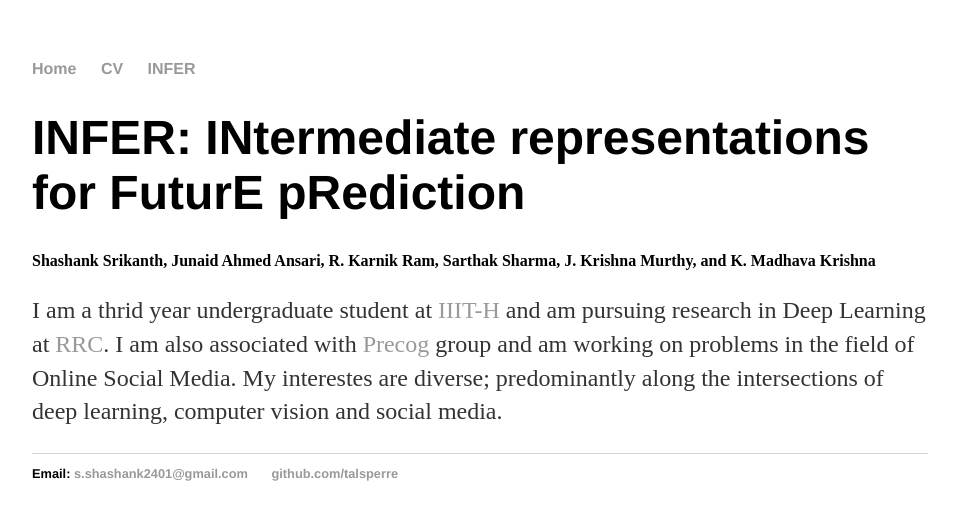
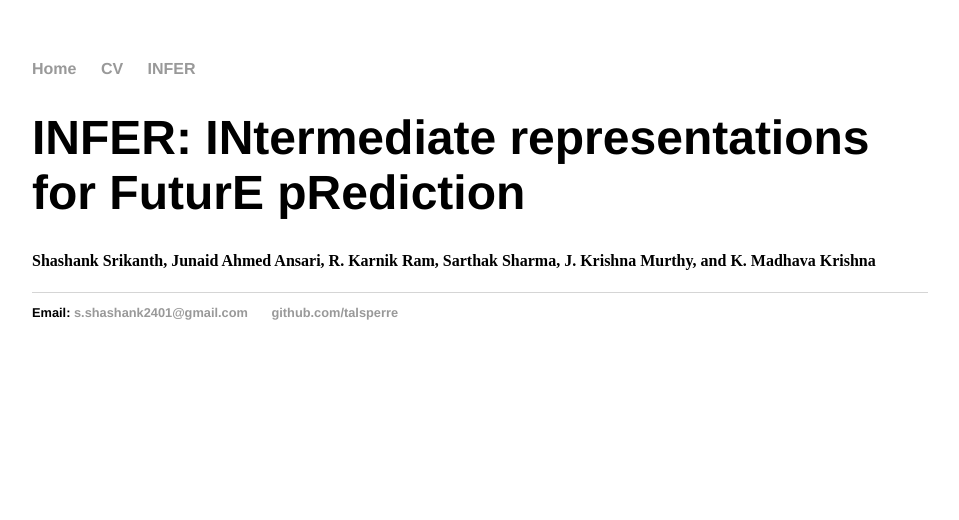
Before and after one commit to talsperre/talsperre.github.io, a Jekyll site: the page built from INFER/index.html, in a window 1280 px wide. Shown: the top 520 px of the page, without its empty margins (160-1119 px from the left). Built offline with Jekyll 4.4.1, drawn with Linux system fonts in a browser that asks for light colours.

Commit message:
Edited index.html

```diff
--- a/INFER/index.html
+++ b/INFER/index.html
@@ -7,7 +7,4 @@ title: Shashank S
         <h1>INFER: INtermediate representations for FuturE pRediction</h1>
         <h4>Shashank Srikanth, Junaid Ahmed Ansari, R. Karnik Ram, Sarthak Sharma, J. Krishna Murthy, and K. Madhava Krishna</h4>
     </div>
-	<p>I am a thrid year undergraduate student at <a href="https://www.iiit.ac.in/">IIIT-H</a> and am pursuing research in Deep Learning at <a href="https://robotics.iiit.ac.in/">RRC</a>.
-	I am also associated with <a href="http://precog.iiitd.edu.in/">Precog</a> group and am working on problems in the field of Online Social Media.
-	My interestes are diverse; predominantly along the intersections of deep learning, computer vision and social media.</p>
 </div><!-- /.blurb -->
--- a/index.html
+++ b/index.html
@@ -4,7 +4,7 @@ title: Shashank S
 ---
 <div class="blurb">
 	<h1>Hi there, I'm Shashank Srikanth!</h1>
-	<p>I am a thrid year undergraduate student at <a href="https://www.iiit.ac.in/">IIIT-H</a> and am pursuing research in Deep Learning at <a href="https://robotics.iiit.ac.in/">RRC</a>.
+	<p style="font-size: 18px;">I am a thrid year undergraduate student at <a href="https://www.iiit.ac.in/">IIIT-H</a> and am pursuing research in Deep Learning at <a href="https://robotics.iiit.ac.in/">RRC</a>.
 	I am also associated with <a href="http://precog.iiitd.edu.in/">Precog</a> group and am working on problems in the field of Online Social Media.
 	My interestes are diverse; predominantly along the intersections of deep learning, computer vision and social media.</p>
 </div><!-- /.blurb -->
```
